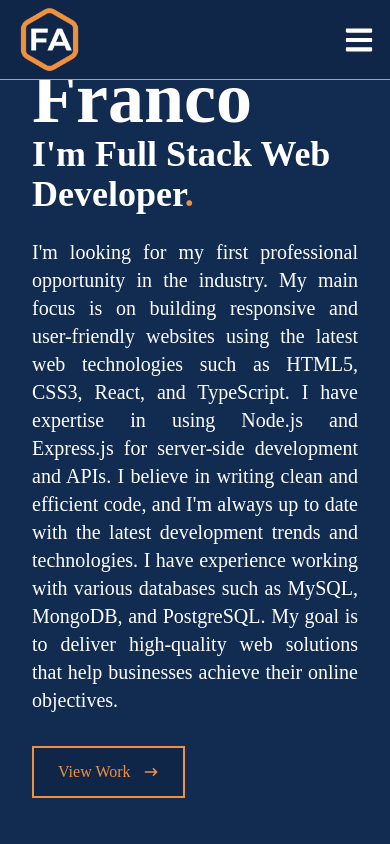
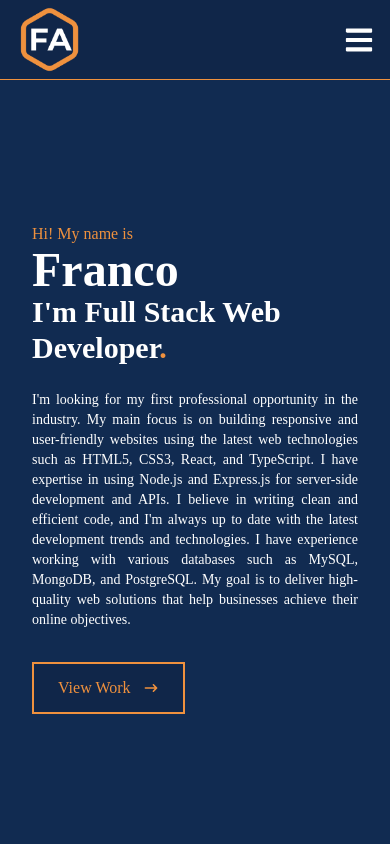
Before and after one commit to ffran-acosta/portfolio-page, a React (Create React App) app: page / in a window 390 px wide. Shown: the top 844 px of the page. Built offline with nearby package versions, Linux system fonts and the light colour scheme; no server answers.

Commit message:
home detail

```diff
--- a/src/components/Home.jsx
+++ b/src/components/Home.jsx
@@ -6,11 +6,11 @@ const Home = () => {
     return (
         <div name='home' className='w-full h-screen bg-[#112b51]'>
 
-            <div className='max-w-[1000px] mx-auto px-8 flex flex-col justify-center h-full'>
+            <div className='max-w-[1000px] mx-auto px-8 pt-[100px] flex flex-col justify-center h-full'>
                 <p className='text-[#ef913e] sm:text-2xl'>Hi! My name is</p>
-                <h1 className='text-7xl sm:text-7xl font-bold text-white'>Franco</h1>
-                <h2 className='text-4xl sm:text-6xl font-bold text-white'>I'm Full Stack Web Developer<span className='text-[#ef913e]'>.</span></h2>
-                <p className='text-white py-6 max-w-[700px] text-xl text-justify'>I'm looking for my first professional opportunity in the industry. My main focus is on building responsive and user-friendly websites using the latest web technologies such as HTML5, CSS3, React, and TypeScript. I have expertise in using Node.js and Express.js for server-side development and APIs. I believe in writing clean and efficient code, and I'm always up to date with the latest development trends and technologies. I have experience working with various databases such as MySQL, MongoDB, and PostgreSQL. My goal is to deliver high-quality web solutions that help businesses achieve their online objectives.</p>
+                <h1 className='text-5xl sm:text-7xl font-bold text-white'>Franco</h1>
+                <h2 className='text-3xl sm:text-4xl font-bold text-white'>I'm Full Stack Web Developer<span className='text-[#ef913e]'>.</span></h2>
+                <p className='text-white py-6 max-w-[700px] text-sm sm:text-xl text-justify'>I'm looking for my first professional opportunity in the industry. My main focus is on building responsive and user-friendly websites using the latest web technologies such as HTML5, CSS3, React, and TypeScript. I have expertise in using Node.js and Express.js for server-side development and APIs. I believe in writing clean and efficient code, and I'm always up to date with the latest development trends and technologies. I have experience working with various databases such as MySQL, MongoDB, and PostgreSQL. My goal is to deliver high-quality web solutions that help businesses achieve their online objectives.</p>
                 <div>
                     <Link to="work" smooth={true} duration={500} >
                     <button className=' bg-[#102649] text-[#ef913e] group border-2 border-[#ef913e] px-6 py-3 my-2 flex items-center hover:bg-[#ef913e] hover:text-white duration-300'>
```
